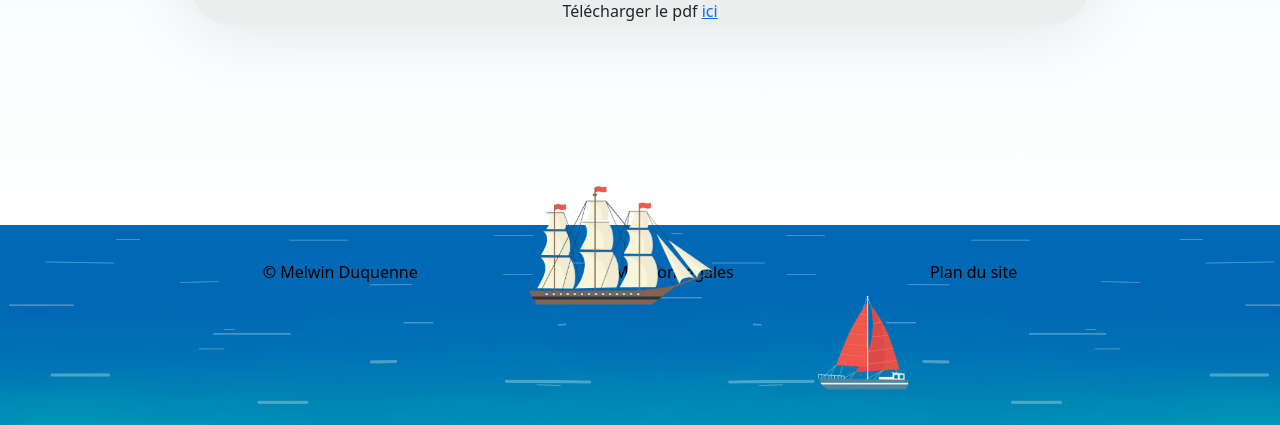
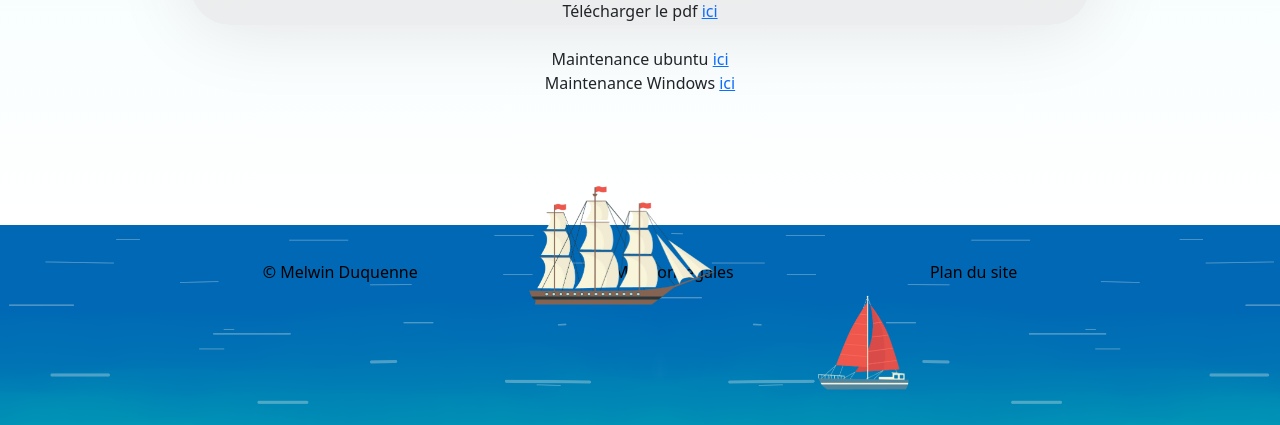
Before and after one commit to moignon91/portfolio_Melwin_Duquenne_BTS_SIO, a PHP site: page /php/autre.php in a window 1280 px wide. Shown: the part 5105-5530 px from the top of the page. Run offline with PHP 8.4, Linux system fonts and the light colour scheme.

Commit message:
Add files via upload

```diff
--- a/php/autre.php
+++ b/php/autre.php
@@ -18,7 +18,7 @@
                 <iframe class="pdfcomp" src="../pdf/autre/Analyse RGPD Candysan.pdf" width="90%" height="100%"></iframe>
             </div>
             <div style="text-align: center;">
-                Télécharger le pdf <a href="../pdf/../pdf/autre/Analyse RGPD Candysa.pdf">ici</a>
+                Télécharger le pdf <a href="../pdf/autre/Analyse RGPD Candysa.pdf">ici</a>
             </div>
         </div>
     </div>
@@ -28,10 +28,10 @@
         <div class="in_bulle_1">
             <h3 style="text-align: center;">Dossier Cybercriminalité</h3>
             <div class="pdfcar">
-                <iframe class="pdfcomp" src="../pdf/autre/Dossier Cybercriminalité.pdf" width="90%" height="100%"></iframe>
+                <iframe class="pdfcomp" src="../pdf/autre/Dossier Cybercriminalite.pdf" width="90%" height="100%"></iframe>
             </div>
             <div style="text-align: center;">
-                Télécharger le pdf <a href="../pdf/../pdf/autre/Dossier Cybercriminalité.pdf">ici</a>
+                Télécharger le pdf <a href="../pdf/autre/Dossier Cybercriminalite.pdf">ici</a>
             </div>
         </div>
     </div>
@@ -43,7 +43,7 @@
                 <iframe class="pdfcomp" src="../pdf/autre/GLPI Debian 10.pdf" width="90%" height="100%"></iframe>
             </div>
             <div style="text-align: center;">
-                Télécharger le pdf <a href="../pdf/../pdf/autre/GLPI Debian 10.pdf">ici</a>
+                Télécharger le pdf <a href="../pdf/autre/GLPI Debian 10.pdf">ici</a>
             </div>
         </div>
     </div>
@@ -55,7 +55,7 @@
                 <iframe class="pdfcomp" src="../pdf/autre/Veille technologique.pdf" width="90%" height="100%"></iframe>
             </div>
             <div style="text-align: center;">
-                Télécharger le pdf <a href="../pdf/../pdf/autre/Veille technologique.pdf">ici</a>
+                Télécharger le pdf <a href="../pdf/autre/Veille technologique.pdf">ici</a>
             </div>
         </div>
     </div>
@@ -67,7 +67,11 @@
                 <iframe class="pdfcomp" src="../pdf/autre/wiki phasmofobia-1.pdf" width="90%" height="100%"></iframe>
             </div>
             <div style="text-align: center;">
-                Télécharger le pdf <a href="../pdf/../pdf/autre/wiki phasmofobia-1.pdf">ici</a>
+                Télécharger le pdf <a href="../pdf/autre/wiki phasmofobia-1.pdf">ici</a>
+                <br><br>
+                Maintenance ubuntu <a href="../pdf/winunbu/Maintenance Ubuntu.pdf">ici</a>
+                <br>
+                Maintenance Windows <a href="../pdf/winunbu/Maintenance Windows.pdf">ici</a>
             </div>
         </div>
     </div>
```
